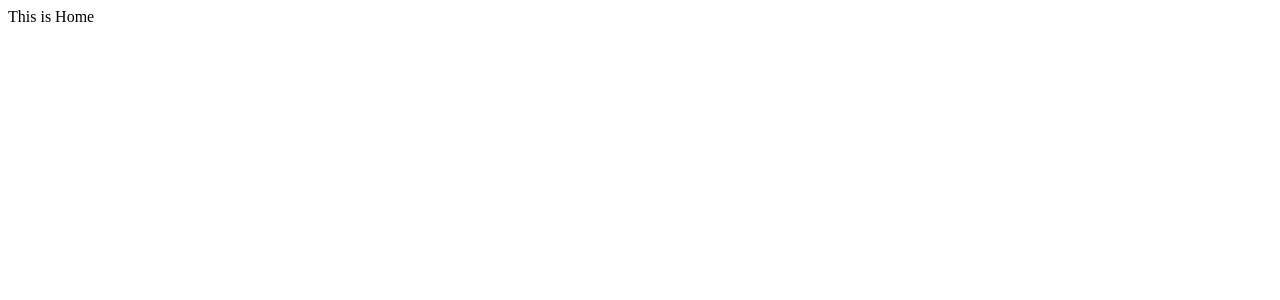
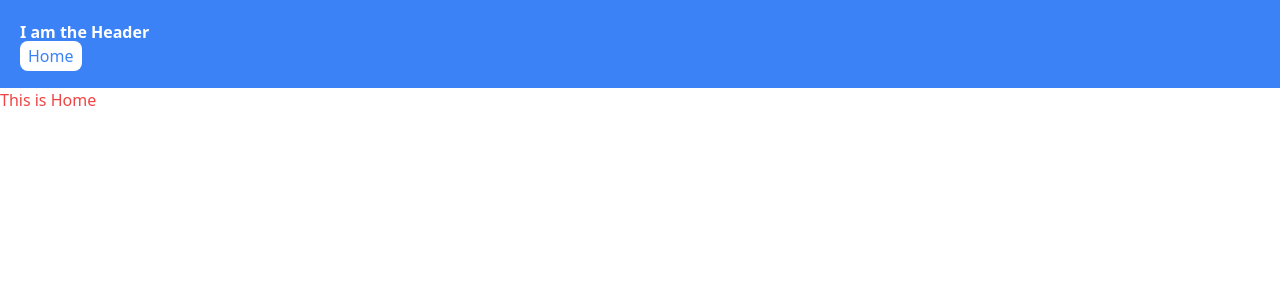
Before and after one commit to xsantanax/next13, a Next.js app: page / in a window 1280 px wide. Shown: the top 300 px of the page. Built offline with nearby package versions, Linux system fonts and the light colour scheme.

Commit message:
header + todo page

```diff
--- /dev/null
+++ b/app/Header.tsx
@@ -0,0 +1,14 @@
+import Link from "next/link"
+
+function Header() {
+  return (
+    <header className="p-5 bg-blue-500">
+      <p className="font-bold text-white">I am the Header</p>
+      <Link href="/" className="px-2 py-1 bg-white text-blue-500 rounded-lg">
+        Home
+      </Link>
+    </header>
+  )
+}
+
+export default Header
--- a/app/layout.tsx
+++ b/app/layout.tsx
@@ -1,12 +1,18 @@
+import "../styles/globals.css"
+import Header from "./Header"
+
 export default function RootLayout({
-  children,
+  children
 }: {
   children: React.ReactNode
 }) {
   return (
     <html>
       <head />
-      <body>{children}</body>
+      <body>
+        <Header />
+        {children}
+      </body>
     </html>
   )
 }
--- a/app/page.tsx
+++ b/app/page.tsx
@@ -1,7 +1,7 @@
 import React from "react"
 
 function Home() {
-  return <div>This is Home</div>
+  return <div className="text-red-500">This is Home</div>
 }
 
 export default Home
--- /dev/null
+++ b/app/todos/page.tsx
@@ -0,0 +1,7 @@
+import React from "react"
+
+function Todos() {
+  return <div>Todos</div>
+}
+
+export default Todos
```
